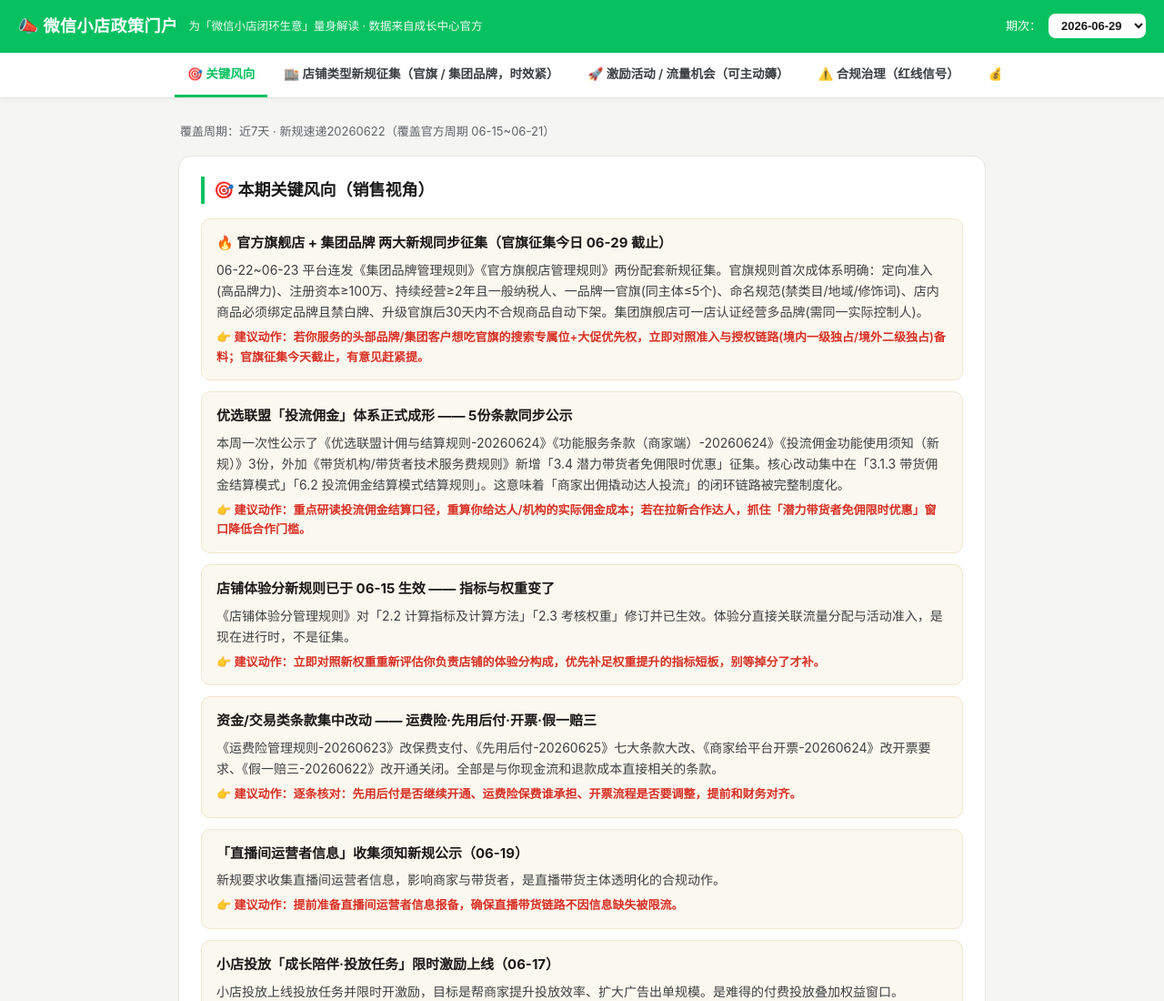
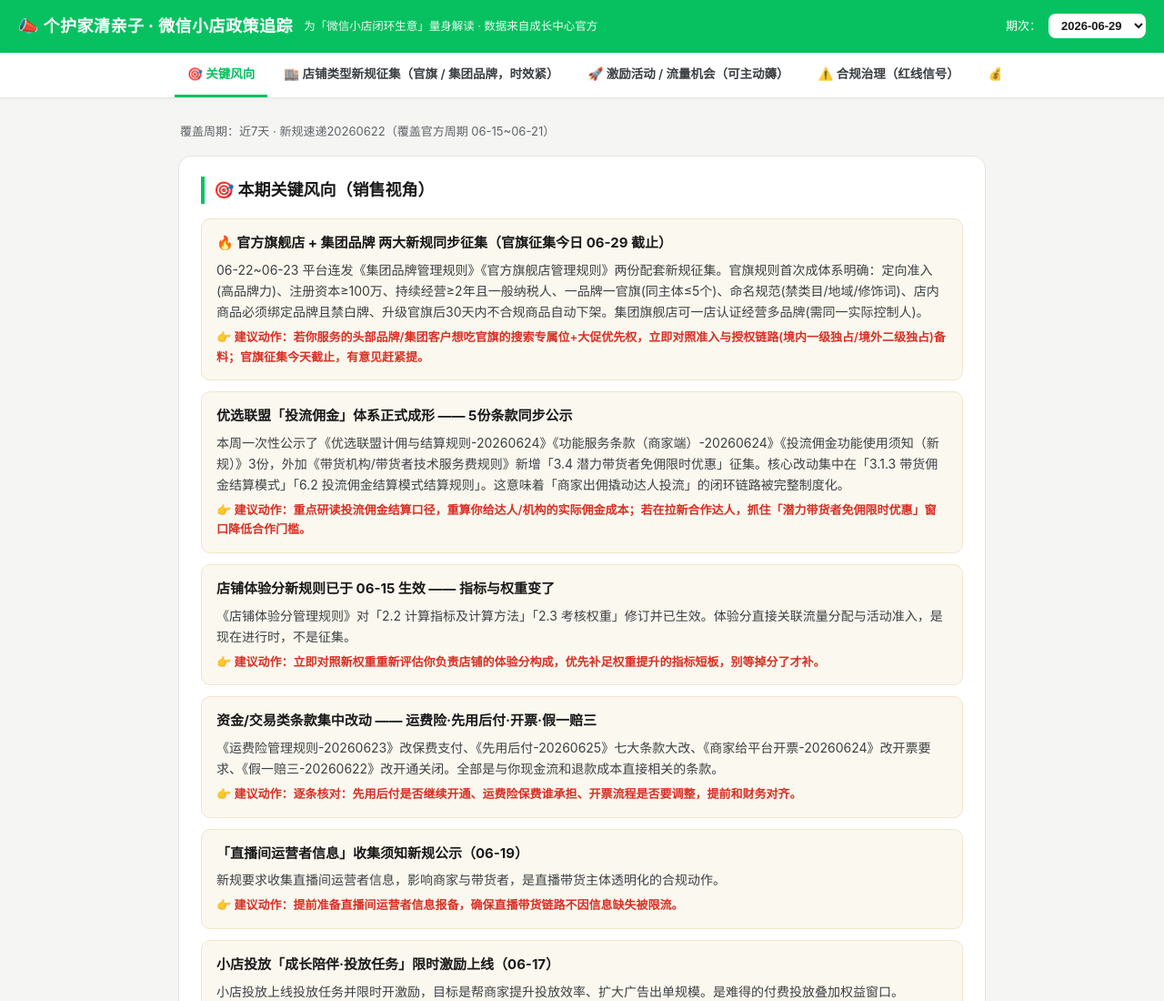
Before and after one commit to jiaruihe131/weixin-store, a plain HTML site: page index.html in a window 1280 px wide. Shown: the top 1100 px of the page at 91% size. Drawn offline with Linux system fonts and the light colour scheme.

Commit message:
Update 标题为 个护家清亲子·微信小店政策追踪

```diff
--- a/index.html
+++ b/index.html
@@ -1,7 +1,7 @@
 <!DOCTYPE html>
 <html lang="zh-CN"><head><meta charset="UTF-8">
 <meta name="viewport" content="width=device-width, initial-scale=1.0">
-<title>微信小店政策门户 · 2026-06-29</title>
+<title>个护家清亲子 · 微信小店政策追踪 · 2026-06-29</title>
 <style>
   *{box-sizing:border-box;}
   body{margin:0;background:#F5F5F3;font-family:-apple-system,'PingFang SC','Microsoft YaHei',sans-serif;color:#1A1A1A;line-height:1.65;}
@@ -51,7 +51,7 @@
 </style></head><body>
 
 <div class="brandbar">
-  <div class="logo">📣 微信小店政策门户</div>
+  <div class="logo">📣 个护家清亲子 · 微信小店政策追踪</div>
   <div class="slogan">为「微信小店闭环生意」量身解读 · 数据来自成长中心官方</div>
   <div class="spacer"></div>
   <div class="datepick">
```
